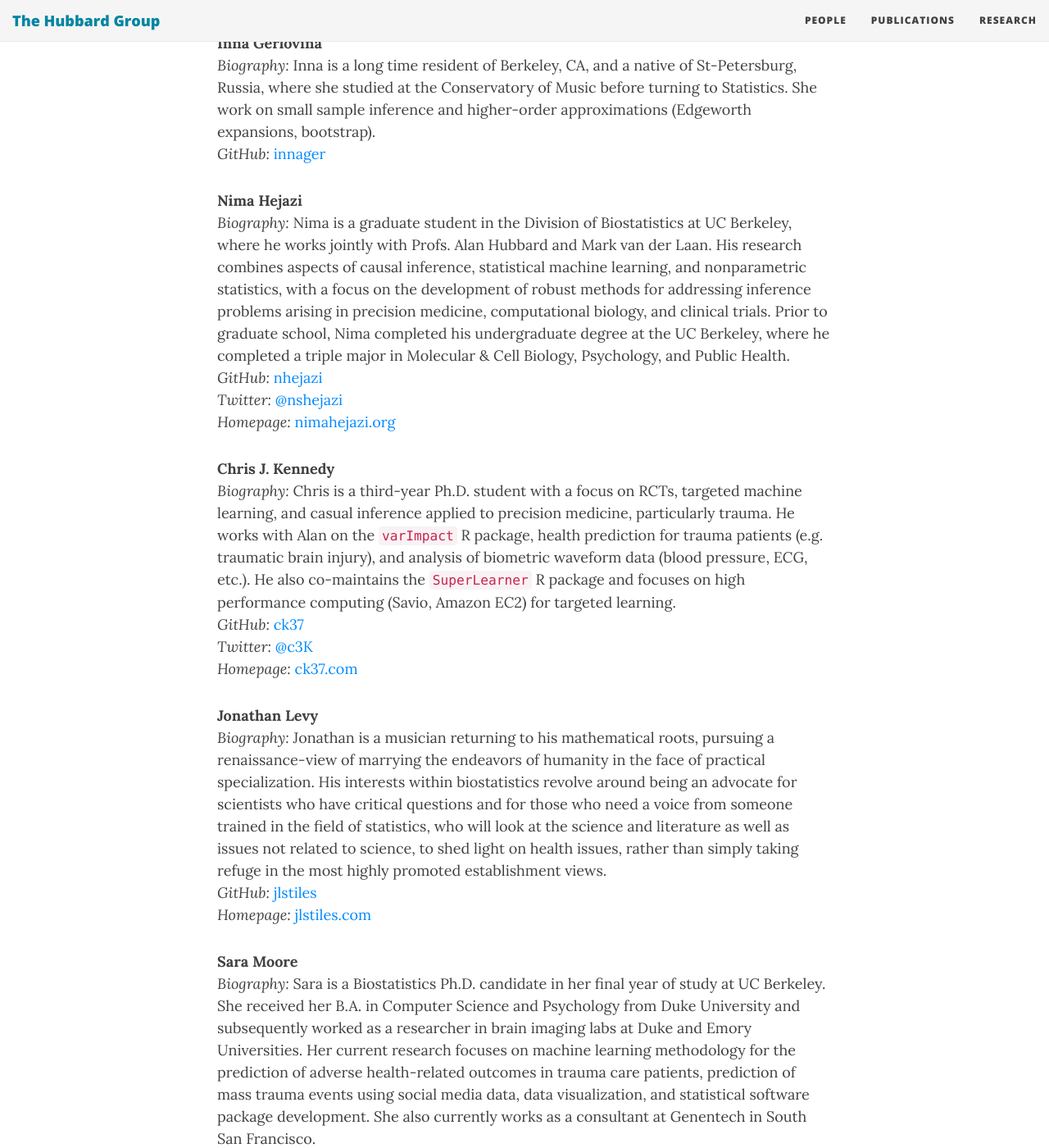
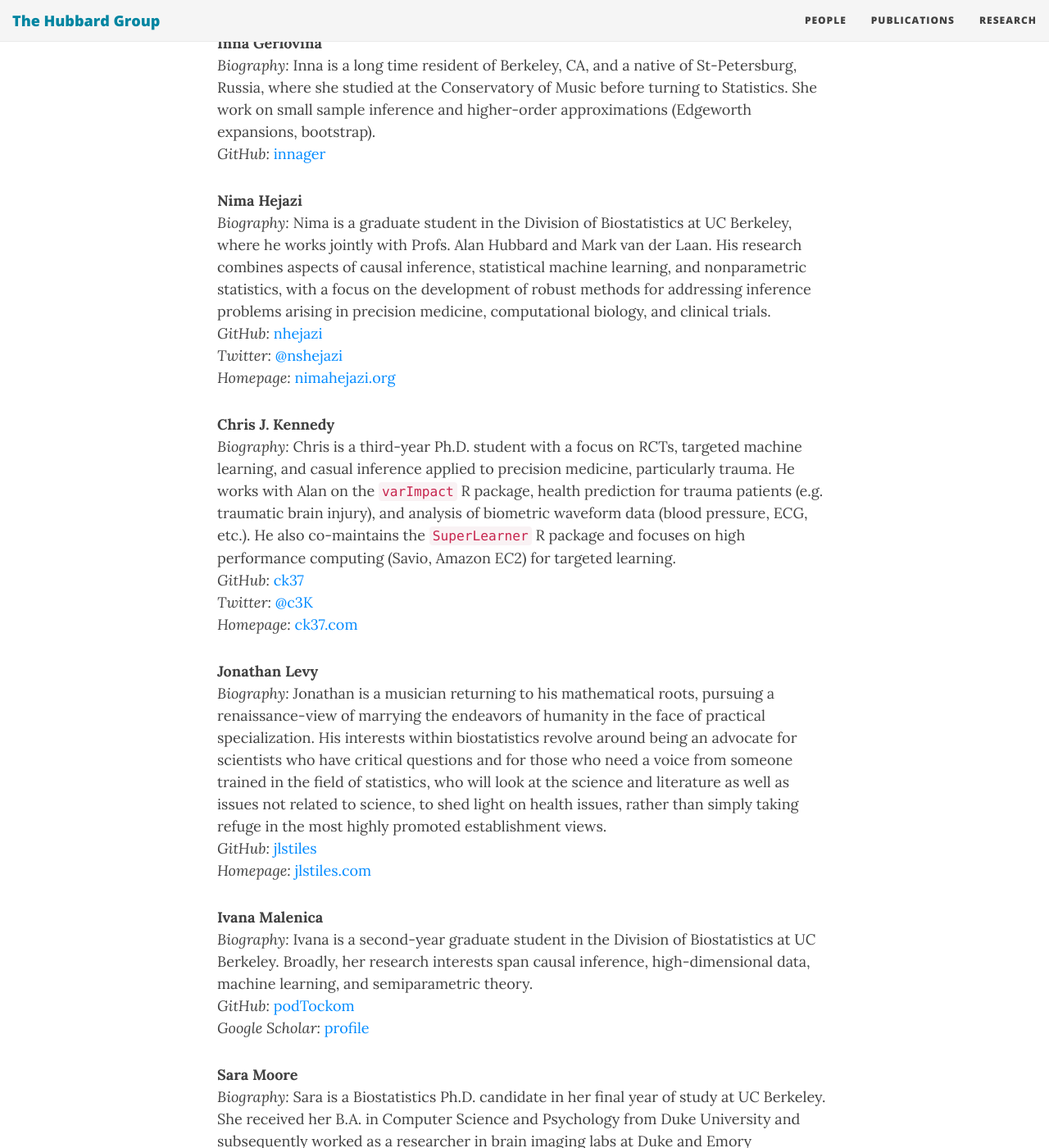
Before and after one commit to hubbardgroup/hubbardgroup.github.io, a Jekyll site: the page built from people.md, in a window 1280 px wide and 1400 px high, scrolled down 777 px. Shown: the whole window at 82% size. Built offline with Jekyll 4.4.1, drawn with Linux system fonts in a browser that asks for light colours; nearby versions of some CDN libraries.

Commit message:
add Ivana, clip Nima bio

```diff
--- a/people.md
+++ b/people.md
@@ -37,9 +37,7 @@ Berkeley, where he works jointly with Profs. Alan Hubbard and Mark van der
 Laan. His research combines aspects of causal inference, statistical machine
 learning, and nonparametric statistics, with a focus on the development of
 robust methods for addressing inference problems arising in precision medicine,
-computational biology, and clinical trials. Prior to graduate school, Nima
-completed his undergraduate degree at the UC Berkeley, where he completed a
-triple major in Molecular & Cell Biology, Psychology, and Public Health.<br/>
+computational biology, and clinical trials.<br/>
 _GitHub:_ [nhejazi](https://github.com/nhejazi)<br/>
 _Twitter:_ [@nshejazi](https://twitter.com/nshejazi)<br/>
 _Homepage:_ [nimahejazi.org](http://nimahejazi.org)<br/>
@@ -67,6 +65,15 @@ light on health issues, rather than simply taking refuge in the most highly
 promoted establishment views.<br/>
 _GitHub:_ [jlstiles](https://github.com/jlstiles)<br/>
 _Homepage:_ [jlstiles.com](http://www.jlstiles.com)<br/>
+
+__Ivana Malenica__<br/>
+_Biography:_ Ivana is a second-year graduate student in the Division of
+Biostatistics at UC Berkeley. Broadly, her research interests span causal
+inference, high-dimensional data, machine learning, and semiparametric
+theory.<br/>
+_GitHub:_ [podTockom](https://github.com/podTockom)<br/>
+_Google Scholar:_
+[profile](https://scholar.google.com/citations?user=kysY8qoAAAAJ&hl=en)<br/>
 
 __Sara Moore__<br/>
 _Biography:_ Sara is a Biostatistics Ph.D. candidate in her final year of study
```
